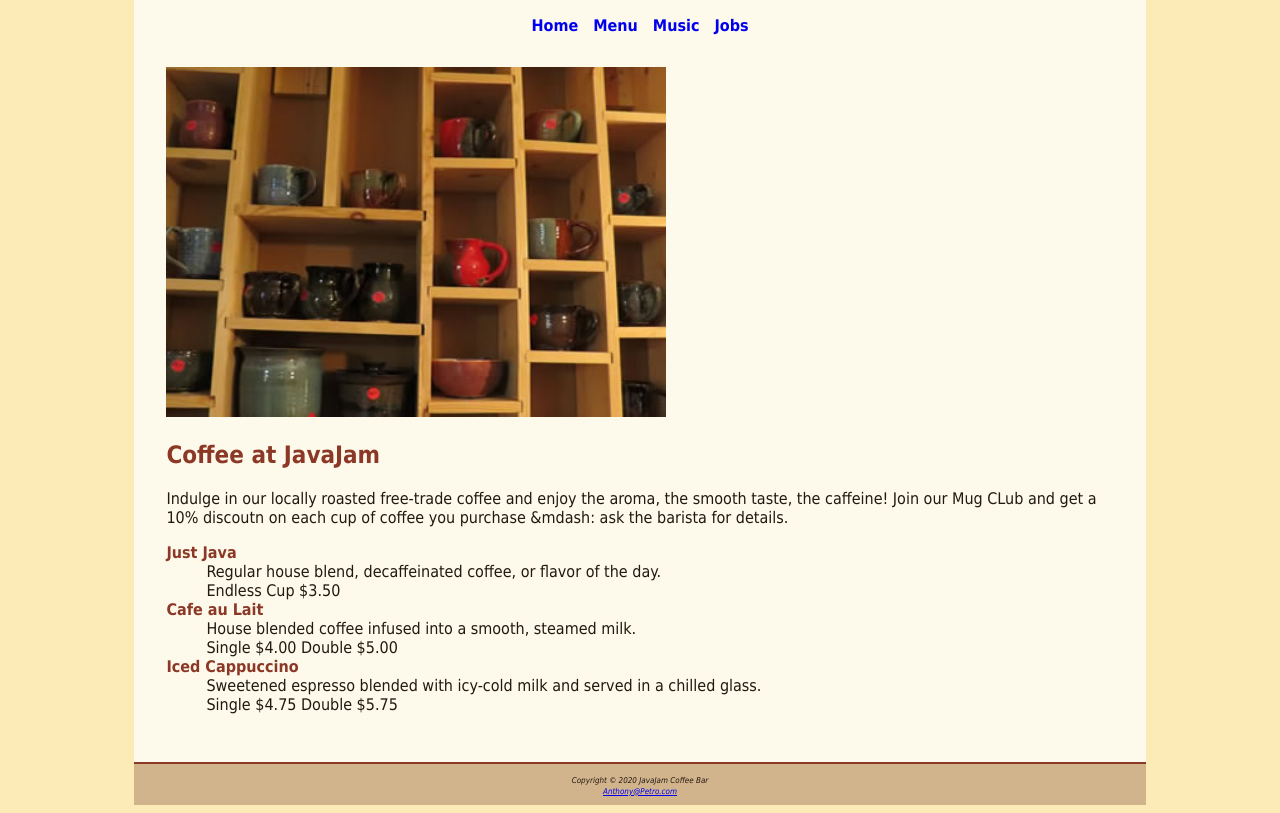
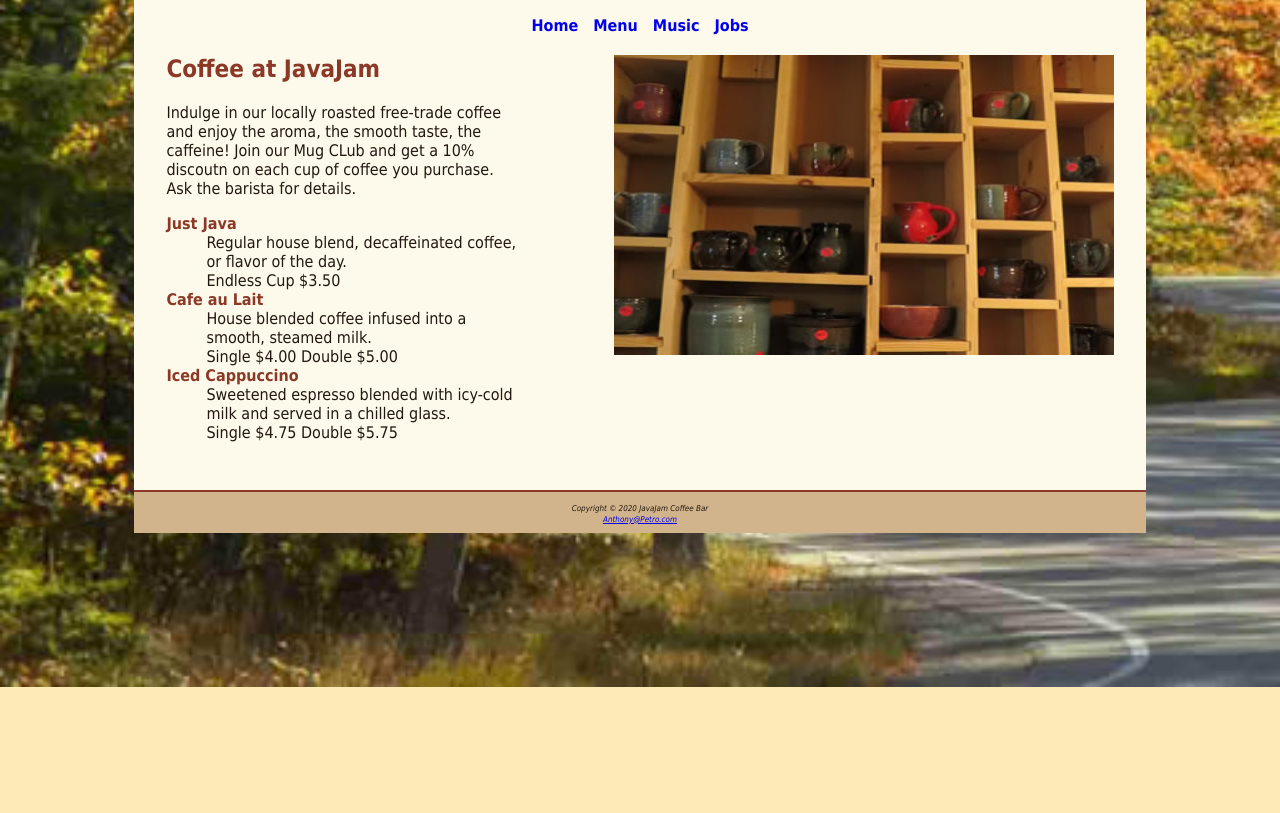
Before and after one commit to APetro4/APetro4.github.io, a plain HTML site: page ch04/menu.html in a window 1280 px wide. Shown: the part 113-926 px from the top of the page. After the commit the page ends 800 px from the top, so only its background shows below. Drawn offline with Linux system fonts and the light colour scheme.

Commit message:
ch4update2

```diff
--- a/ch04/Javajam.css
+++ b/ch04/Javajam.css
@@ -1,6 +1,10 @@
 body { background-color: #FCEBB6;
        color: #221811;
-       font-family: Tahoma, Arial, sans-serif; }
+       font-family: Tahoma, Arial, sans-serif;
+       background-image: url(hero.jpg);
+       background-repeat: no-repeat;
+       background-size: cover;
+       background-attachment: fixed; }
 header { background-color: #8C3826;
          color: #D2B48C;
          font-family: Georgia, "Times New Roman", serif;
@@ -16,7 +20,10 @@ dt {color:#8C3826;}
 nav { font-weight: bold;
       text-align: center; }
 nav a {text-decoration: none;}
-main{ padding: 2em 2em 2em; }
+main{ padding: 0 2em 2em;
+      display:block; }
+img { padding-left: 10%;
+      padding-bottom: 10%; }
 footer { background-color: #D2B48C;
          font-size: .60em;
          font-style: italic;
@@ -27,3 +34,10 @@ footer { background-color: #D2B48C;
            margin-right: auto;
            background-color: #FEFAEB;
            margin-left:auto;}
+details { padding-left: 20%;
+          padding-bottom: 20%; }
+#homehero { height: 300px;
+            background-image: url(hero.jpg);
+            background-repeat: no-repeat;
+            background-size: cover;
+            }
--- a/ch04/menu.html
+++ b/ch04/menu.html
@@ -20,13 +20,13 @@
 </nav>
 <main>
     <img src="mugs.jpg" alt="Cabinet with mugs"
-    width="500" height="350"<allign="right">
+    width="500" height="300" align="right">
     <h2>Coffee at JavaJam</h2>
     <p>Indulge in our locally roasted free-trade
        coffee and enjoy the aroma, the smooth taste,
        the caffeine! Join our Mug CLub and get a
        10% discoutn on each cup of coffee you
-       purchase &mdash: ask the barista for details.
+       purchase. Ask the barista for details.
     </p>
     <dl>
         <dt>
```
Also changed, not shown: ch04/CSS validation.png (added), ch04/Mugs pic.png (added), ch04/html validation.png (added), ch04/music.html (line endings or trailing spaces), 1 other file.
